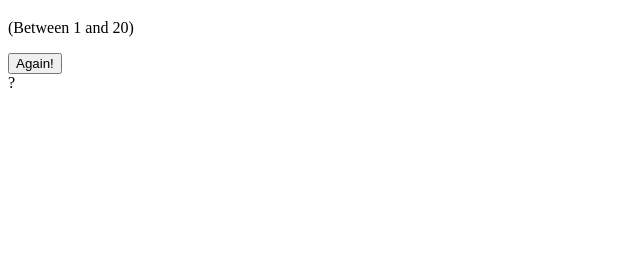
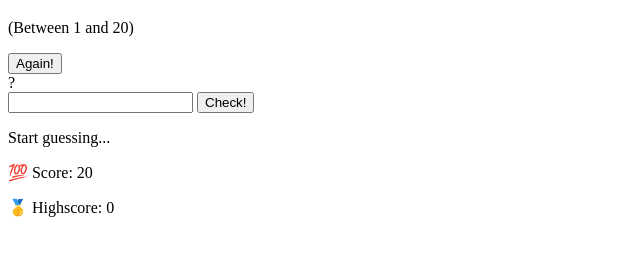
Before and after one commit to MartinCespedes/Guess_My_Number, a plain HTML site: page index.html in a window 1280 px wide. Shown: the part 61-316 px from the top of the page, without its empty margins (0-640 px from the left). Drawn offline with Linux system fonts and the light colour scheme.

Commit message:
Added more HTML

```diff
--- a/index.html
+++ b/index.html
@@ -13,6 +13,19 @@
         <button class="btn again">Again!</button>
         <div class="number">?</div>
       </header>
-
-</body>
-</html>
+      <main>
+        <section class="left">
+          <input type="number" class="guess" />
+          <button class="btn check">Check!</button>
+        </section>
+        <section class="right">
+          <p class="message">Start guessing...</p>
+          <p class="label-score">💯 Score: <span class="score">20</span></p>
+          <p class="label-highscore">
+            🥇 Highscore: <span class="highscore">0</span>
+          </p>
+        </section>
+      </main>
+      <script src="script.js"></script>
+    </body>
+  </html>
```
